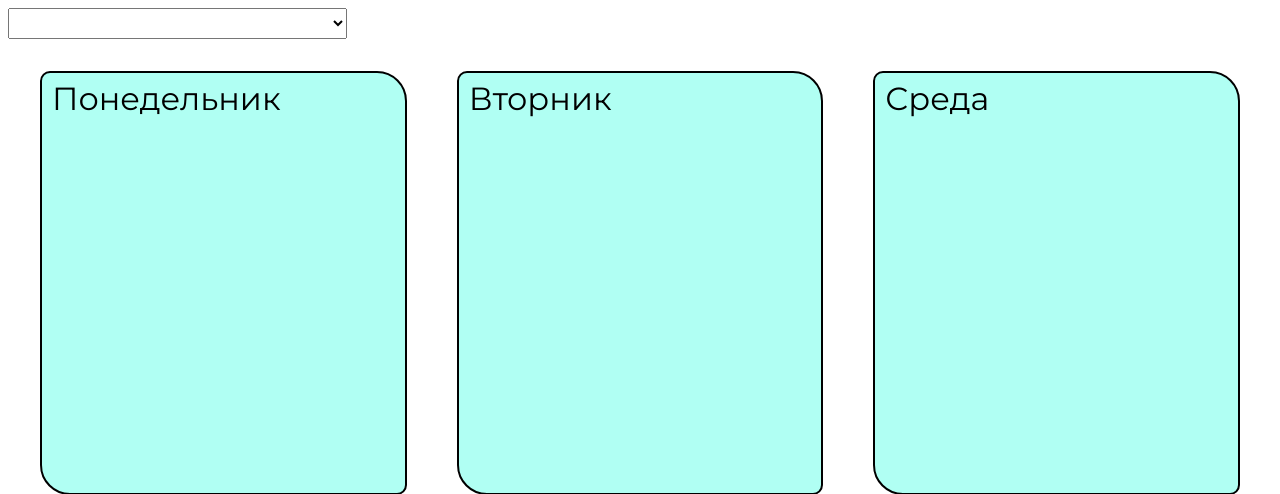
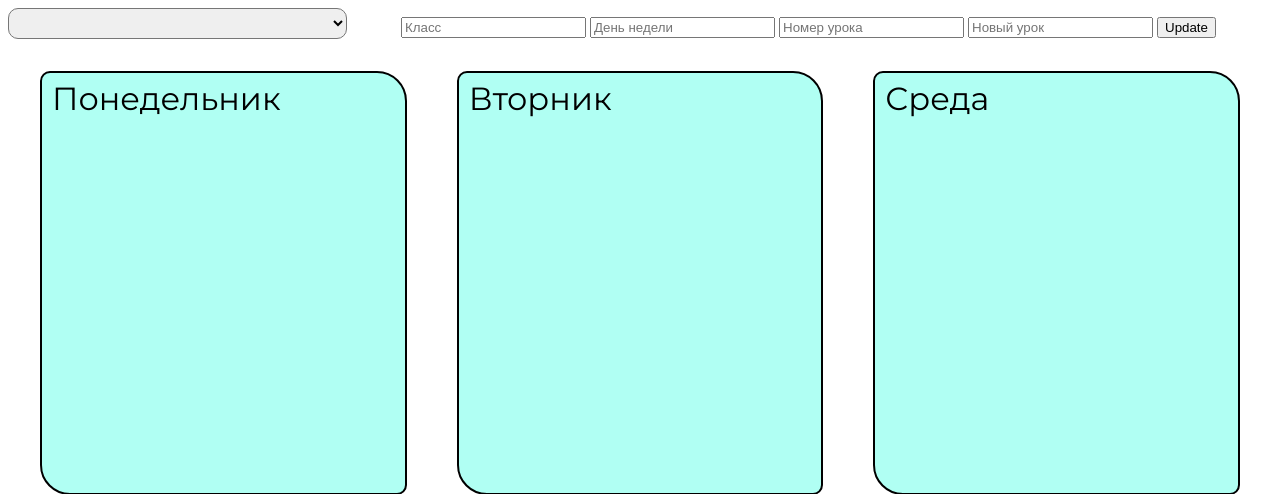
Before and after one commit to Vollonderr/Project_calendar, a Flask app: page / in a window 1280 px wide. Shown: the top 494 px of the page. Run offline with Flask 3, Linux system fonts and the light colour scheme; data comes from the database, SQL or seed files in the repository.

Commit message:
Add files via upload

```diff
--- a/Flask/Templates/Lessons_list.html
+++ b/Flask/Templates/Lessons_list.html
@@ -45,6 +45,13 @@
 
           select {
             font-size: 1.5em;
+            border-radius: 10px;
+          }
+
+          form {
+            display: inline;
+            margin-left: 50px;
+            border-radius: 10px;
           }
 
         </style>
@@ -60,27 +67,57 @@
                 <option :value="{{ Class11C }}">11В</option>
               </select>
 
+              <form action="/update" method="POST">
+                <input placeholder="Класс" type="text" name="numclas" value="">
+                <input placeholder="День недели" type="text" name="dayWeek" value="">
+                <input placeholder="Номер урока" type="text" name="numles" value="">
+                <input placeholder="Новый урок" type="text" name="lesson" value="">
+                <input type="submit" value="Update">
+              </form>
 
             <div class="hweek">
-              <ul>Понедельник
+
+              <ul v-if="valve === 1" :style="{backgroundColor: 'rgba(150, 155, 239, 0.75)'}">Понедельник - сегодня
                 <li v-for="(item, index) in text[0]">[[ index+1 ]]. [[ item ]]</li>
               </ul>
-              <ul>Вторник
+              <ul v-else>Понедельник
+                <li v-for="(item, index) in text[0]">[[ index+1 ]]. [[ item ]]</li>
+              </ul>
+
+              <ul v-if="valve === 2" :style="{backgroundColor: 'rgba(150, 155, 239, 0.75)'}">Вторник - сегодня
                 <li v-for="(item, index) in text[1]">[[ index+1 ]]. [[ item ]]</li>
               </ul>
-              <ul>Среда
+              <ul v-else>Вторник
+                <li v-for="(item, index) in text[1]">[[ index+1 ]]. [[ item ]]</li>
+              </ul>
+
+              <ul v-if="valve === 3" :style="{backgroundColor: 'rgba(150, 155, 239, 0.75)'}">Среда - сегодня
+                <li v-for="(item, index) in text[2]">[[ index+1 ]]. [[ item ]]</li>
+              </ul>
+              <ul v-else>Среда
                 <li v-for="(item, index) in text[2]">[[ index+1 ]]. [[ item ]]</li>
               </ul>
             </div>
 
             <div class="hweek sec">
-              <ul>Четверг
+              <ul v-if="valve === 4" :style="{backgroundColor: 'rgba(150, 155, 239, 0.75)'}">Четверг - сегодня
                 <li v-for="(item, index) in text[3]">[[ index+1 ]]. [[ item ]]</li>
               </ul>
-              <ul>Пятница
+              <ul v-else>Четверг
+                <li v-for="(item, index) in text[3]">[[ index+1 ]]. [[ item ]]</li>
+              </ul>
+
+              <ul v-if="valve === 5" :style="{backgroundColor: 'rgba(150, 155, 239, 0.75)'}">Пятница - сегодня
                 <li v-for="(item, index) in text[4]">[[ index+1 ]]. [[ item ]]</li>
               </ul>
-              <ul>Суббота
+              <ul v-else>Пятница
+                <li v-for="(item, index) in text[4]">[[ index+1 ]]. [[ item ]]</li>
+              </ul>
+
+              <ul v-if="valve === 6" :style="{backgroundColor: 'rgba(150, 155, 239, 0.75)'}">Суббота - сегодня
+                <li v-for="(item, index) in text[5]">[[ index+1 ]]. [[ item ]]</li>
+              </ul>
+              <ul v-else>Суббота
                 <li v-for="(item, index) in text[5]">[[ index+1 ]]. [[ item ]]</li>
               </ul>
             </div>
--- a/Flask/app.py
+++ b/Flask/app.py
@@ -1,7 +1,16 @@
 import sqlite3
-from flask import Flask, render_template
+from flask import Flask, render_template, request
 
 app = Flask(__name__)
+
+daysWeek = {
+    'Понедельник': '1',
+    'Вторник': '2',
+    'Среда': '3',
+    'Четверг': '4',
+    'Пятница': '5',
+    'Суббота': '6'
+}
 
 def get_class11A():
     res = []
@@ -39,6 +48,67 @@
     con.close()
     return res
 
+@app.route('/update', methods=['POST'])
+def update():
+    numclas = request.form['numclas']
+    lesson = request.form['lesson']
+    dayWeek = request.form['dayWeek']
+    numles = request.form['numles']
+    if numclas == '11А': update_class11A(lesson, dayWeek, numles)
+    elif numclas == '11Б': update_class11B(lesson, dayWeek, numles)
+    elif numclas == '11В': update_class11C(lesson, dayWeek, numles)
+    return 'lesson updated'
+
+def update_class11A(lesson, dayWeek, numles):
+    con = sqlite3.connect('LessonsList.db')
+    cur = con.cursor()
+    if numles == 'Первый': cur.execute('UPDATE class11A SET LessonOne = ? WHERE ROWID = ?', (lesson, daysWeek[dayWeek]))
+    elif numles == 'Второй': cur.execute('UPDATE class11A SET LessonTwo = ? WHERE ROWID = ?', (lesson, daysWeek[dayWeek]))
+    elif numles == 'Третий': cur.execute('UPDATE class11A SET LessonThree = ? WHERE ROWID = ?', (lesson, daysWeek[dayWeek]))
+    elif numles == 'Четвертый': cur.execute('UPDATE class11A SET LessonFour = ? WHERE ROWID = ?', (lesson, daysWeek[dayWeek]))
+    elif numles == 'Пятый': cur.execute('UPDATE class11A SET LessonFive = ? WHERE ROWID = ?', (lesson, daysWeek[dayWeek]))
+    elif numles == 'Шестой': cur.execute('UPDATE class11A SET LessonSix = ? WHERE ROWID = ?', (lesson, daysWeek[dayWeek]))
+    elif numles == 'Седьмой': cur.execute('UPDATE class11A SET LessonSeven = ? WHERE ROWID = ?', (lesson, daysWeek[dayWeek]))
+    elif numles == 'Восьмой': cur.execute('UPDATE class11A SET LessonEight = ? WHERE ROWID = ?', (lesson, daysWeek[dayWeek]))
+    else:
+        print("ERROR")
+    con.commit()
+    con.close()
+
+
+def update_class11B(lesson, dayWeek, numles):
+    con = sqlite3.connect('LessonsList.db')
+    cur = con.cursor()
+    if numles == 'Первый': cur.execute('UPDATE class11B SET LessonOne = ? WHERE ROWID = ?', (lesson, daysWeek[dayWeek]))
+    elif numles == 'Второй': cur.execute('UPDATE class11B SET LessonTwo = ? WHERE ROWID = ?', (lesson, daysWeek[dayWeek]))
+    elif numles == 'Третий': cur.execute('UPDATE class11B SET LessonThree = ? WHERE ROWID = ?', (lesson, daysWeek[dayWeek]))
+    elif numles == 'Четвертый': cur.execute('UPDATE class11B SET LessonFour = ? WHERE ROWID = ?', (lesson, daysWeek[dayWeek]))
+    elif numles == 'Пятый': cur.execute('UPDATE class11B SET LessonFive = ? WHERE ROWID = ?', (lesson, daysWeek[dayWeek]))
+    elif numles == 'Шестой': cur.execute('UPDATE class11B SET LessonSix = ? WHERE ROWID = ?', (lesson, daysWeek[dayWeek]))
+    elif numles == 'Седьмой': cur.execute('UPDATE class11B SET LessonSeven = ? WHERE ROWID = ?', (lesson, daysWeek[dayWeek]))
+    elif numles == 'Восьмой': cur.execute('UPDATE class11B SET LessonEight = ? WHERE ROWID = ?', (lesson, daysWeek[dayWeek]))
+    else:
+        print("ERROR")
+    con.commit()
+    con.close()
+
+
+def update_class11C(lesson, dayWeek, numles):
+    con = sqlite3.connect('LessonsList.db')
+    cur = con.cursor()
+    if numles == 'Первый': cur.execute('UPDATE class11C SET LessonOne = ? WHERE ROWID = ?', (lesson, daysWeek[dayWeek]))
+    elif numles == 'Второй': cur.execute('UPDATE class11C SET LessonTwo = ? WHERE ROWID = ?', (lesson, daysWeek[dayWeek]))
+    elif numles == 'Третий': cur.execute('UPDATE class11C SET LessonThree = ? WHERE ROWID = ?', (lesson, daysWeek[dayWeek]))
+    elif numles == 'Четвертый': cur.execute('UPDATE class11C SET LessonFour = ? WHERE ROWID = ?', (lesson, daysWeek[dayWeek]))
+    elif numles == 'Пятый': cur.execute('UPDATE class11C SET LessonFive = ? WHERE ROWID = ?', (lesson, daysWeek[dayWeek]))
+    elif numles == 'Шестой': cur.execute('UPDATE class11C SET LessonSix = ? WHERE ROWID = ?', (lesson, daysWeek[dayWeek]))
+    elif numles == 'Седьмой': cur.execute('UPDATE class11C SET LessonSeven = ? WHERE ROWID = ?', (lesson, daysWeek[dayWeek]))
+    elif numles == 'Восьмой': cur.execute('UPDATE class11C SET LessonEight = ? WHERE ROWID = ?', (lesson, daysWeek[dayWeek]))
+    else:
+        print("ERROR")
+    con.commit()
+    con.close()
+
 @app.route("/")
 def index():
     return render_template("Lessons_list.html", **{"Class11A": get_class11A(), "Class11B": get_class11B(), "Class11C": get_class11C()})
--- a/Flask/static/index.js
+++ b/Flask/static/index.js
@@ -2,6 +2,7 @@
     el: '#vm',
     delimiters: ['[[', ']]'],
     data: {
+        valve: new Date().getDay(),
         text: []
     }
 })
```
Also changed, not shown: Flask/LessonsList.db. Lines whose indentation alone changed are shown as unchanged.
